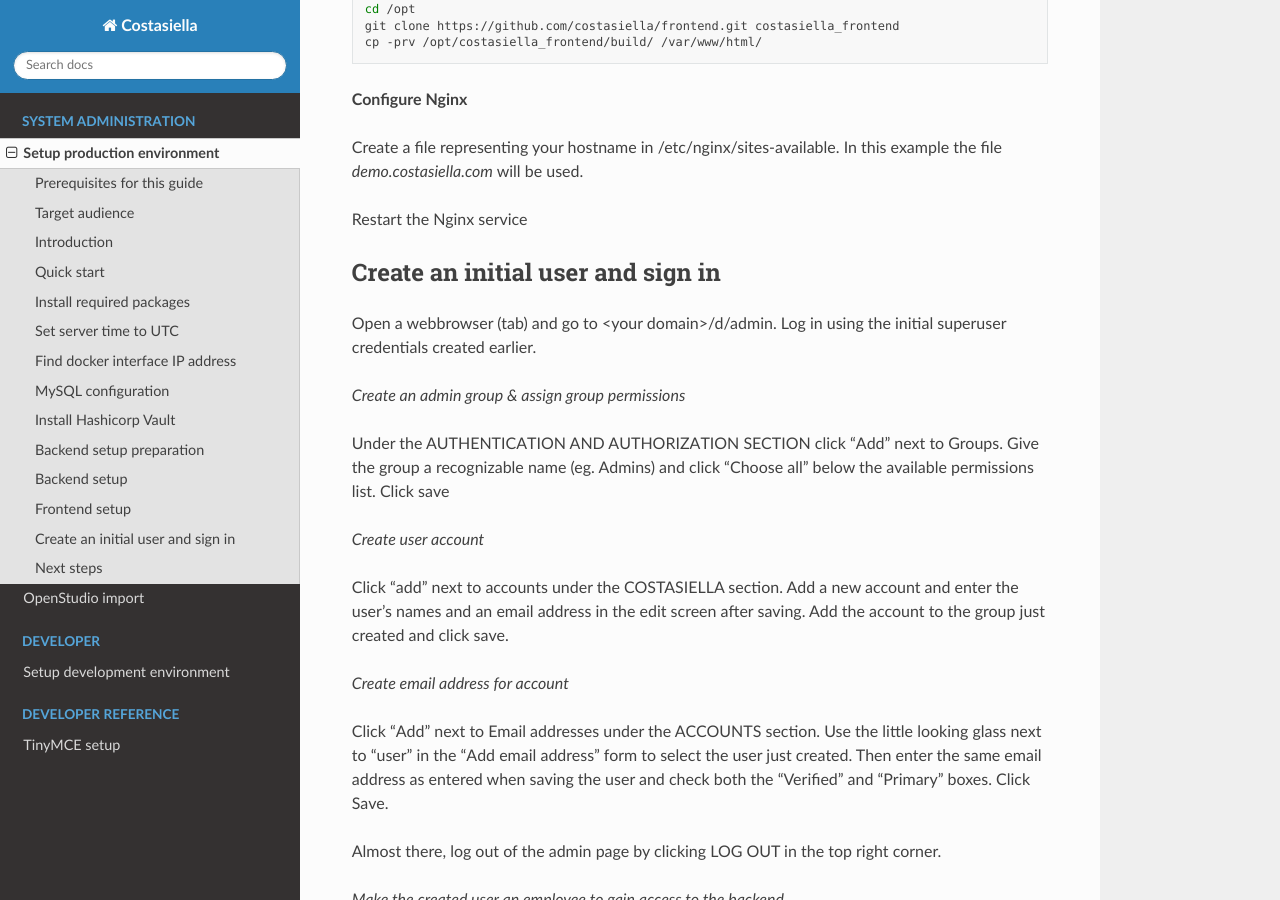
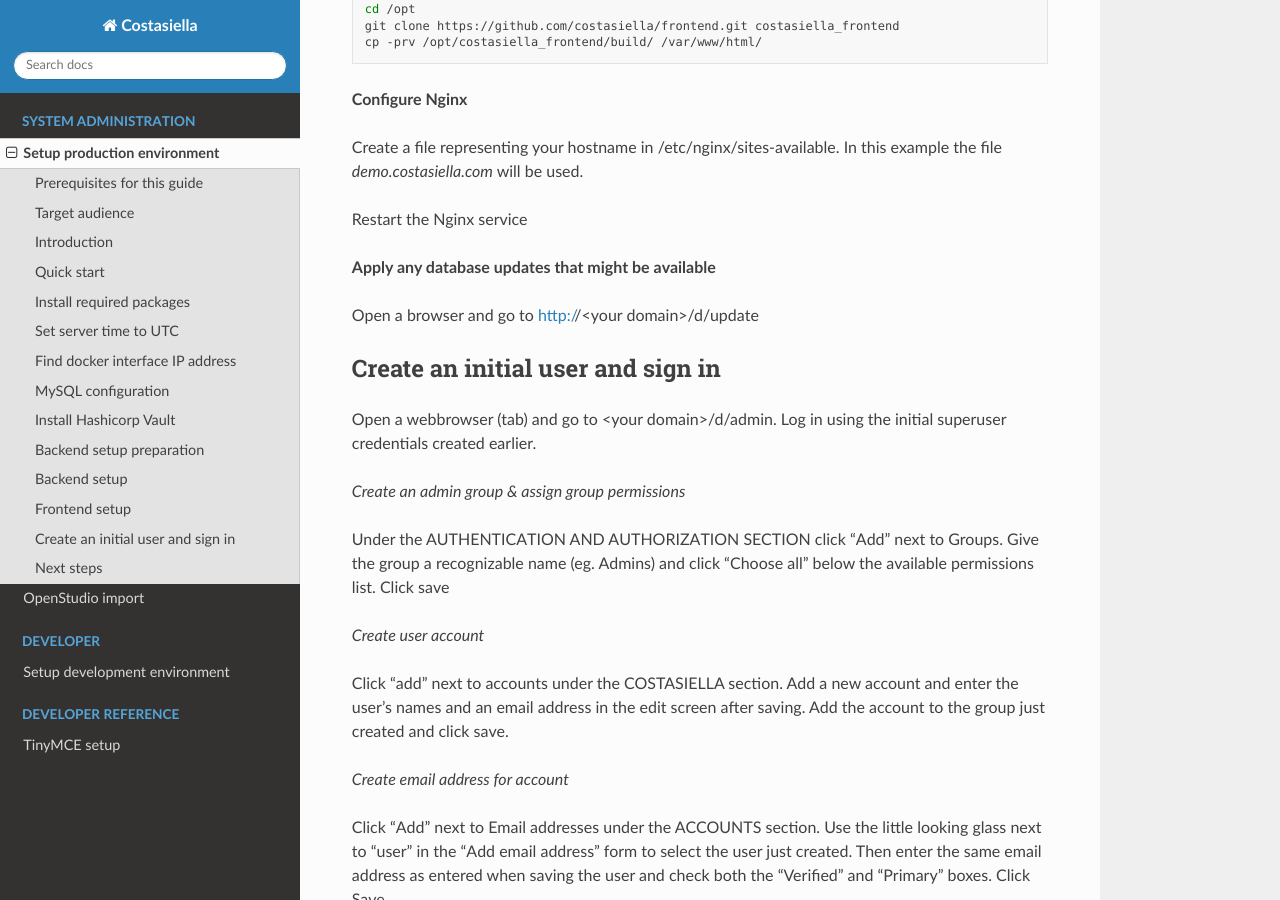
Before and after one commit to costasiella/costasiella_docs, a Sphinx documentation site: the page built from source/sysadmin/setup_production_environment.rst, in a window 1280 px wide and 900 px high, scrolled down 7940 px. Built offline with Sphinx 7.4.7 and the Read the Docs theme 2.0.0, drawn with Linux system fonts in a browser that asks for light colours.

Commit message:
Add execution of update to set system version

```diff
--- a/source/sysadmin/setup_production_environment.rst
+++ b/source/sysadmin/setup_production_environment.rst
@@ -457,6 +457,10 @@ In this example the file *demo.costasiella.com* will be used.
 
 Restart the Nginx service
 
+**Apply any database updates that might be available**
+
+Open a browser and go to http://<your domain>/d/update
+
 
 Create an initial user and sign in
 ---------------------------------------
```
